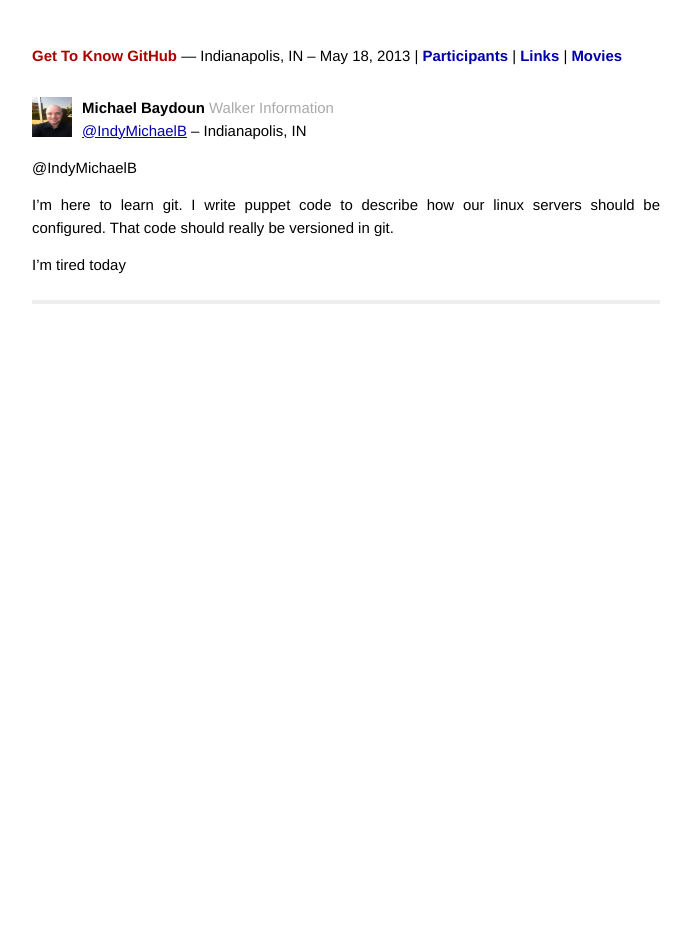
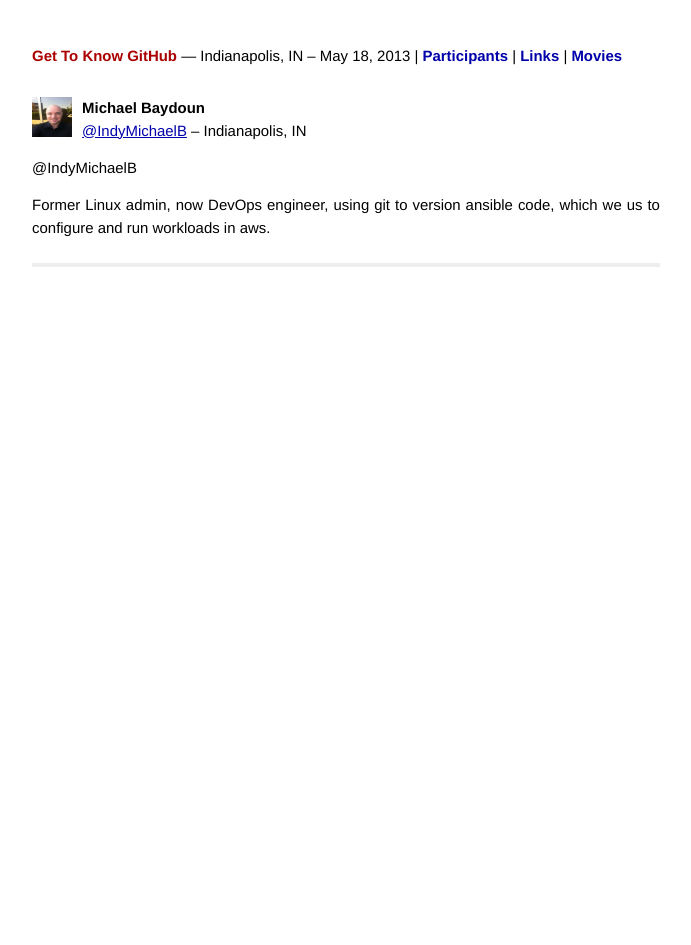
Before and after one commit to bkeepers/g2kg-intrawebs, a Jekyll site: the page built from _posts/0001-01-01-IndyMichaelB.markdown, in a window 1280 px wide. Shown: the whole page, without its empty margins (294-985 px from the left). Built offline with Jekyll 4.4.1, drawn with Linux system fonts in a browser that asks for light colours.

Commit message:
Update 0001-01-01-IndyMichaelB.markdown

```diff
--- a/_posts/0001-01-01-IndyMichaelB.markdown
+++ b/_posts/0001-01-01-IndyMichaelB.markdown
@@ -2,20 +2,18 @@
 layout: participant
 title:  Michael Baydoun
 username: IndyMichaelB
-company: Walker Information
+company:
 hometown: Indianapolis, IN
 tags:
+- ansible
+- aws
 - linux
-- puppet
-- gitnewbie
 ---
 
 <!-- Tell us a little about yourself. -->
 
 @IndyMichaelB
 
-I'm here to learn git.  I write puppet code to describe how our linux servers should be configured.  That code should really be versioned in git.
+Former Linux admin, now DevOps engineer, using git to version ansible code, which we us to configure and run workloads in aws.
 
 <!-- Tell us something interesting. -->
-
-I'm tired today
```
